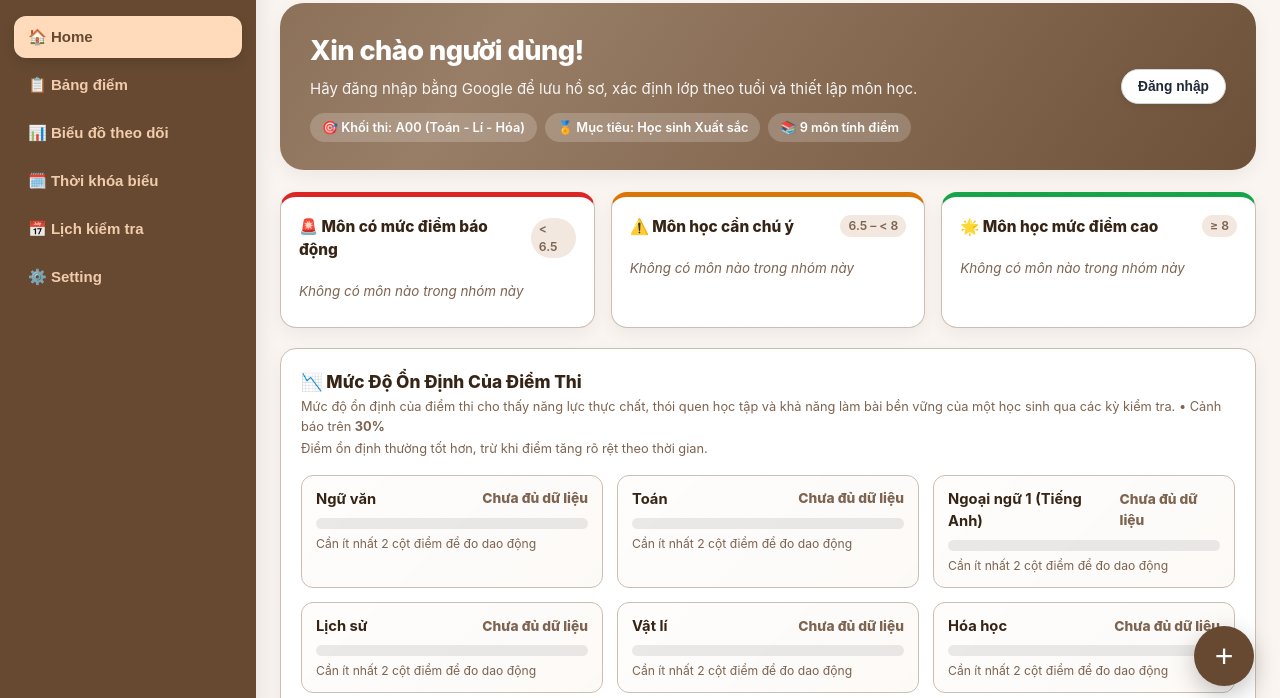
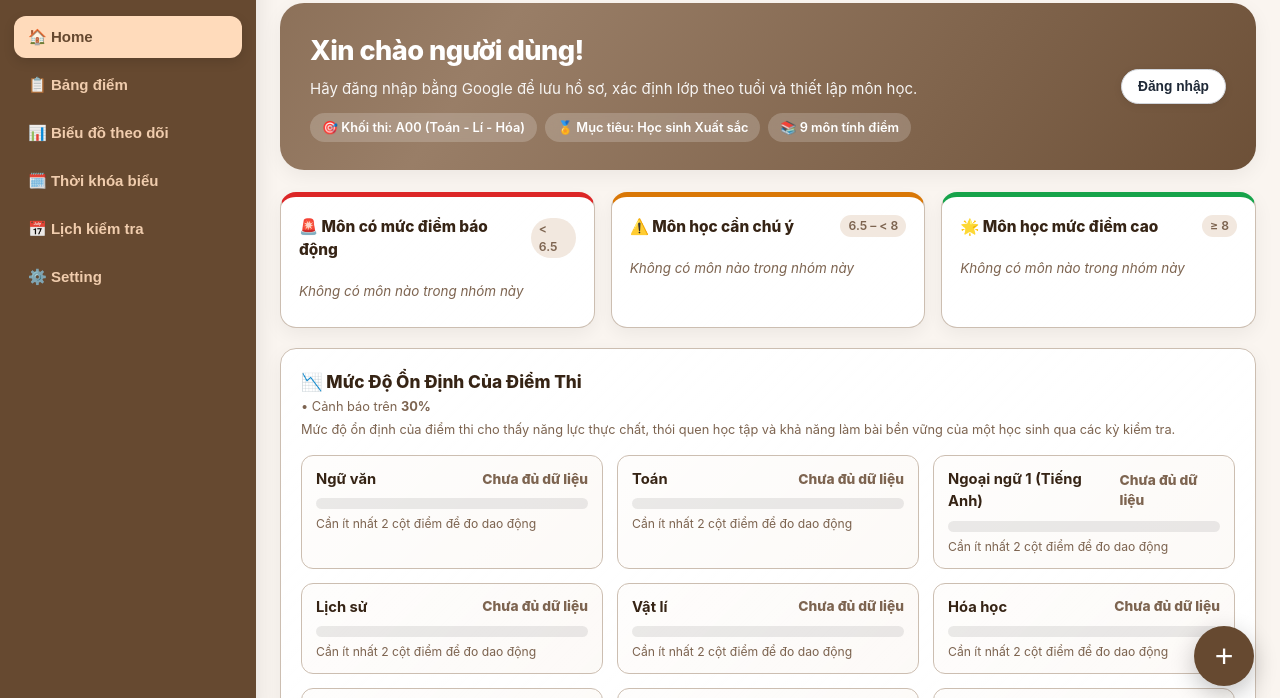
Before and after one commit to kagkagisdev/STUDY-TRACK, a plain HTML site: page index.html in a window 1280 px wide. Shown: the part 88-786 px from the top of the page. Drawn offline with nearby package versions, Linux system fonts and the light colour scheme.

Commit message:
Update index.html

```diff
--- a/index.html
+++ b/index.html
@@ -1096,7 +1096,7 @@
             <div>
               <div class="card-title">📉 Mức Độ Ổn Định Của Điểm Thi</div>
               <div style="font-size:0.8rem; color:var(--muted); margin-top:2px;">
-                Mức độ ổn định của điểm thi cho thấy năng lực thực chất, thói quen học tập và khả năng làm bài bền vững của một học sinh qua các kỳ kiểm tra. <code></code> • Cảnh báo trên <strong id="flucThresholdLabel">30%</strong><div style="margin-top:3px">Điểm ổn định thường tốt hơn, trừ khi điểm tăng rõ rệt theo thời gian.</div>
+                <code></code> • Cảnh báo trên <strong id="flucThresholdLabel">30%</strong><div style="margin-top:3px">Mức độ ổn định của điểm thi cho thấy năng lực thực chất, thói quen học tập và khả năng làm bài bền vững của một học sinh qua các kỳ kiểm tra.</div>
               </div>
             </div>
           </div>
```
